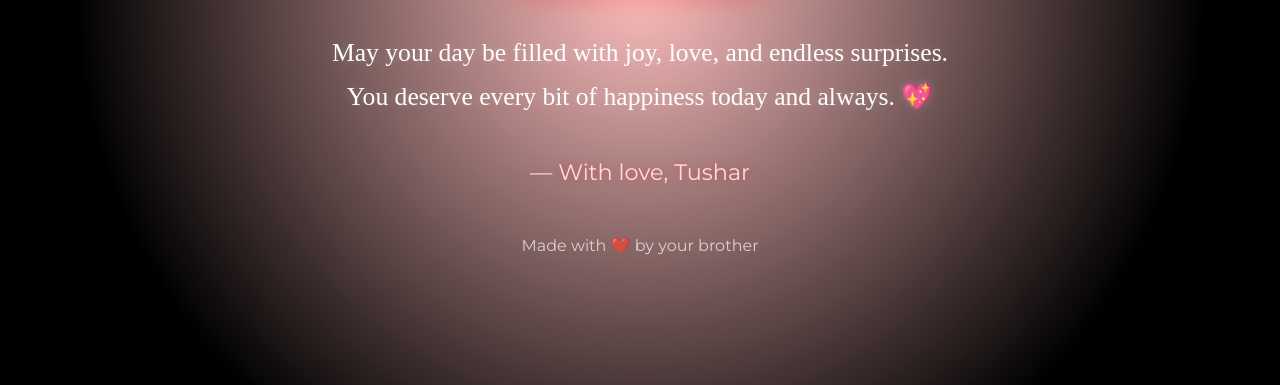
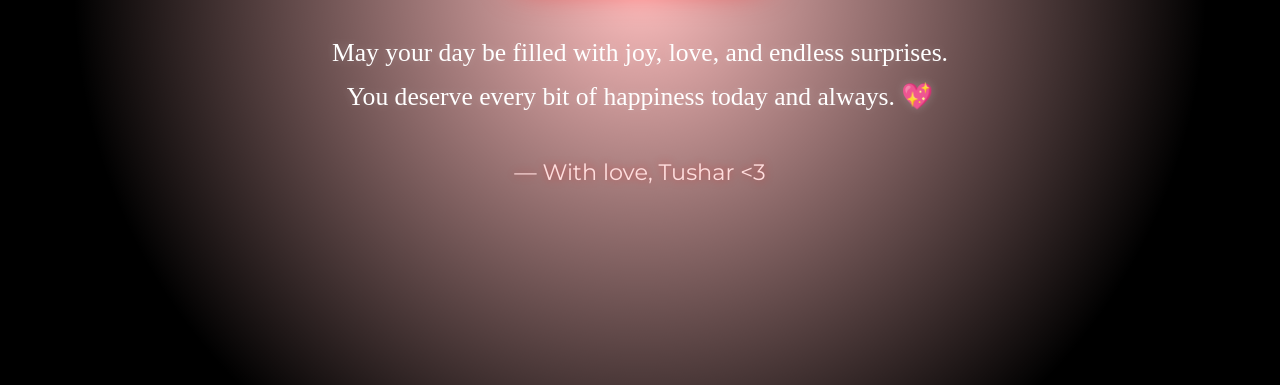
Before and after one commit to Tusharsingh9836/BIRTHDAY-BONU, a plain HTML site: page index.html in a window 1280 px wide. Shown: the part 415-800 px from the top of the page. Drawn offline with Linux system fonts and the light colour scheme; a web font is replaced by a local one.

```diff
--- a/index.html
+++ b/index.html
@@ -113,11 +113,11 @@ h2 {
 </p>
 
 <p class="signature">
-  — With love, Tushar
+  — With love, Tushar <3
 </p>
 
 <p class="footer">
-  Made with ❤️ by your brother
+
 </p>
 
 </body>
```
